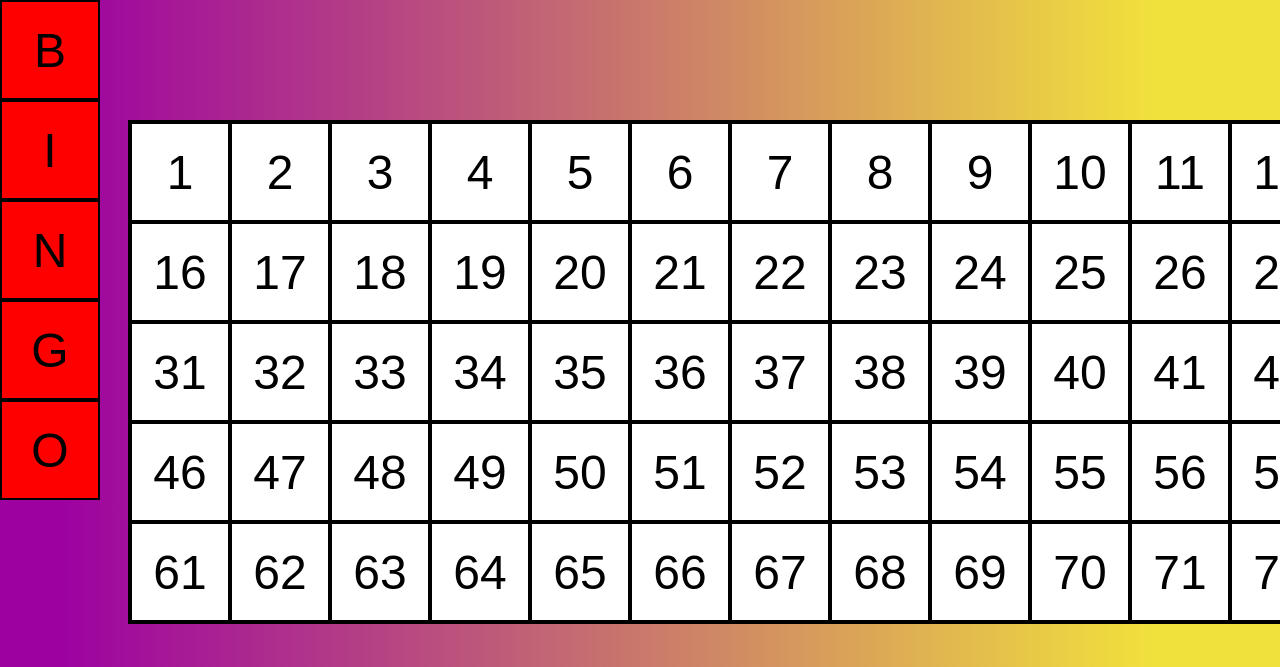
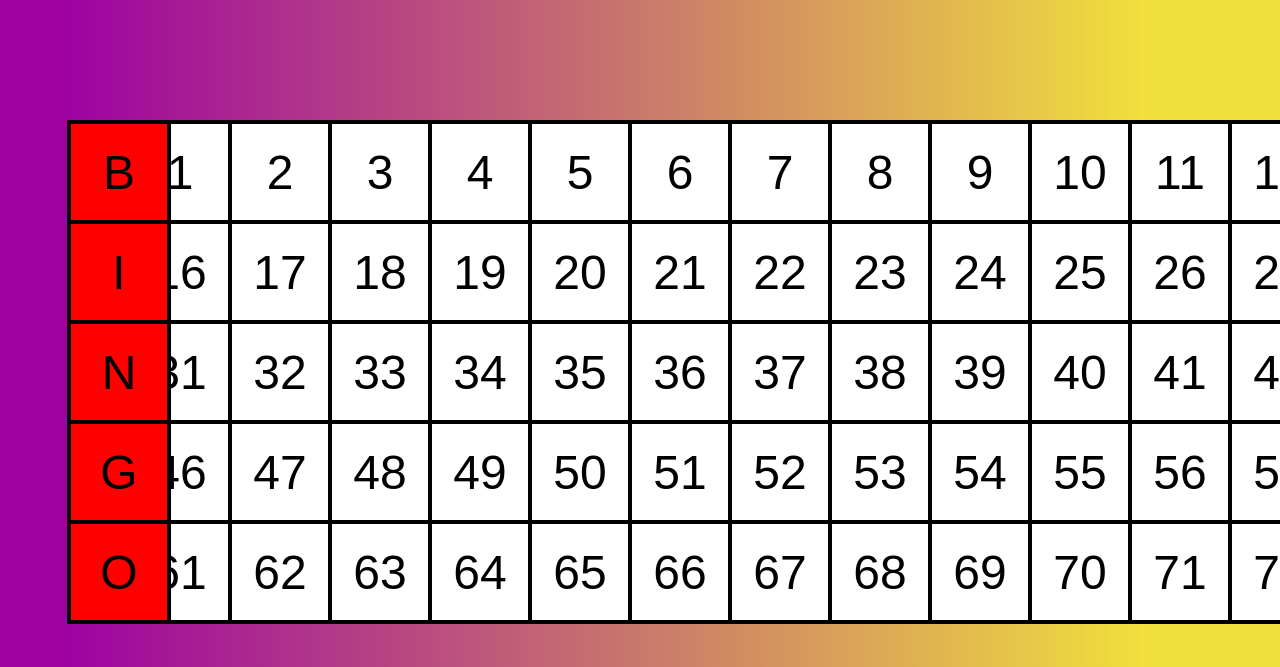
Before and after one commit to jaken-hicks/Bingo-call-sheet, a plain HTML site: page index.html in a window 1280 px wide. Shown: the top 667 px of the page. Drawn offline with nearby package versions, Linux system fonts and the light colour scheme.

Commit message:
Update bstyle.css

```diff
--- a/bstyle.css
+++ b/bstyle.css
@@ -35,6 +35,19 @@ body {
   left: 10%
 }
 
+.grid-bingo {
+  display: grid;
+  max-width: 105px;
+  height: 504px;
+  overflow: auto;
+  grid-template-columns: repeat(1,1fr);
+  align-items: center;
+  grid-gap: 0px;
+  border: 2px solid black;
+  position: absolute;
+  top: 15%;
+  left: 67px;
+}
 
 .button {
   display: flex;
```
